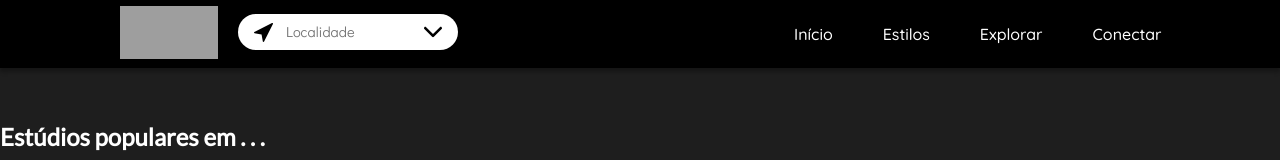
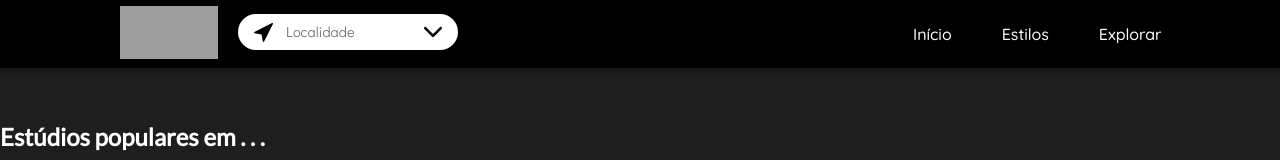
Before and after one commit to Marlinsk/Tak-tattoo-Ghoul, a Next.js app in the folder tak-next/: page / in a window 1280 px wide. Shown: the top 160 px of the page. Built offline with nearby package versions, Linux system fonts and the light colour scheme; grey boxes are pictures that could not be loaded; a web font is replaced by a local one.

Commit message:
Removing an item from the navbar menu

```diff
--- a/tak-next/pages/index.js
+++ b/tak-next/pages/index.js
@@ -95,7 +95,6 @@ export default function Home() {
                             <li><a>Início</a></li>
                             <li><a>Estilos</a></li>
                             <li><a>Explorar</a></li>
-                            <li><a>Conectar</a></li>
                         </ul>
                     </nav>
                 </header>
```
